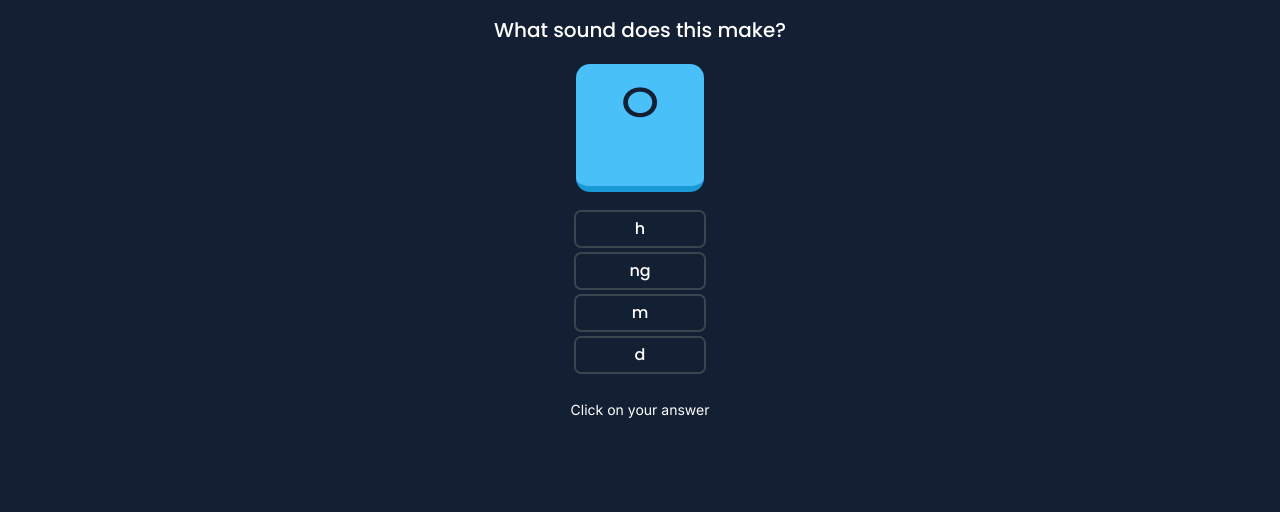
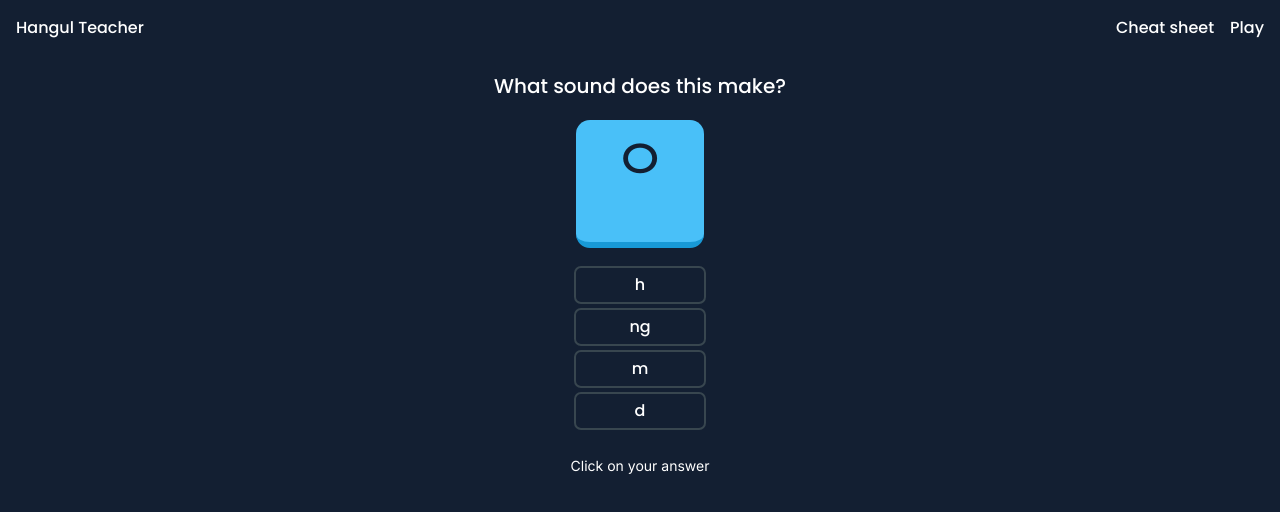
Before and after one commit to keabyte/kteacher, a React (Vite) app: page / in a window 1280 px wide. Shown: the top 512 px of the page. Built offline with nearby package versions, Linux system fonts and the light colour scheme.

Commit message:
feat(navbar): add simple navigation

```diff
--- a/package.json
+++ b/package.json
@@ -17,6 +17,7 @@
 		"react-router-dom": "^6.21.0"
 	},
 	"devDependencies": {
+		"@types/node": "^20.10.5",
 		"@types/react": "^18.2.43",
 		"@types/react-dom": "^18.2.17",
 		"@typescript-eslint/eslint-plugin": "^6.14.0",
--- a/src/App.tsx
+++ b/src/App.tsx
@@ -1,17 +1,36 @@
-import { BrowserRouter, Route, Routes } from 'react-router-dom';
+import { BrowserRouter, Link, Route, Routes } from 'react-router-dom';
 import CheatSheetPage from './pages/CheatSheetPage';
 import PlayPage from './pages/PlayPage';
 
 const App = () => {
 	return (
-		<div className="h-screen w-full p-4">
 		<BrowserRouter>
+			<div className="h-screen w-full">
+				<nav>
+					<div className="flex p-4">
+						<Link to="/">
+							<div className="flex-1">Hangul Teacher</div>
+						</Link>
+						<div className="flex flex-1 justify-end gap-4">
+							<Link to="/overview">
+								<div>Cheat sheet</div>
+							</Link>
+
+							<Link to="/play">
+								<div>Play</div>
+							</Link>
+						</div>
+					</div>
+				</nav>
+				<div className="p-4">
 					<Routes>
 						<Route path="/" Component={PlayPage} />
+						<Route path="/play" Component={PlayPage} />
 						<Route path="/overview" Component={CheatSheetPage} />
 					</Routes>
+				</div>
+			</div>
 		</BrowserRouter>
-		</div>
 	);
 };
 
--- a/src/components/flash-card-game/FlashCardAnswer.tsx
+++ b/src/components/flash-card-game/FlashCardAnswer.tsx
@@ -1,7 +1,7 @@
 import { Character } from '../../types/Character';
 import './FlashCardAnswer.css';
 
-export const FlashCardAnswer = ({
+const FlashCardAnswer = ({
 	onClick,
 	selected,
 	character
@@ -16,3 +16,5 @@ export const FlashCardAnswer = ({
 		</div>
 	);
 };
+
+export default FlashCardAnswer;
--- a/src/components/flash-card-game/FlashCardGame.tsx
+++ b/src/components/flash-card-game/FlashCardGame.tsx
@@ -3,7 +3,7 @@ import { FaCircleCheck, FaCircleXmark } from 'react-icons/fa6';
 import hangul from '../../hangul.json';
 import { Character } from '../../types/Character';
 import FlashCard from './FlashCard';
-import { FlashCardAnswer } from './FlashCardAnswer';
+import FlashCardAnswer from './FlashCardAnswer';
 import './FlashCardGame.css';
 
 const MIN_QUESTION_POOL_SIZE = 3;
```
Also changed, not shown: 1 other file (tests, documents, lock files or other folders). Lines whose indentation alone changed are shown as unchanged.
